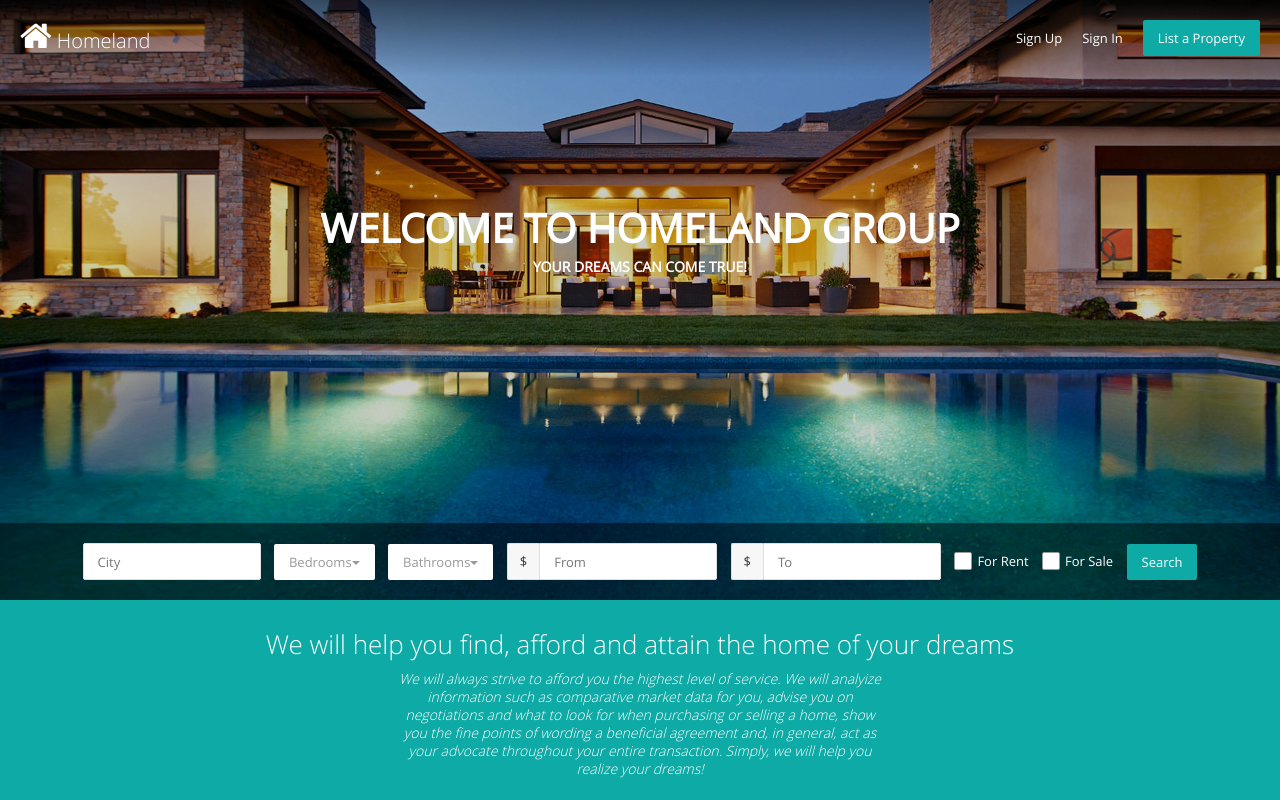
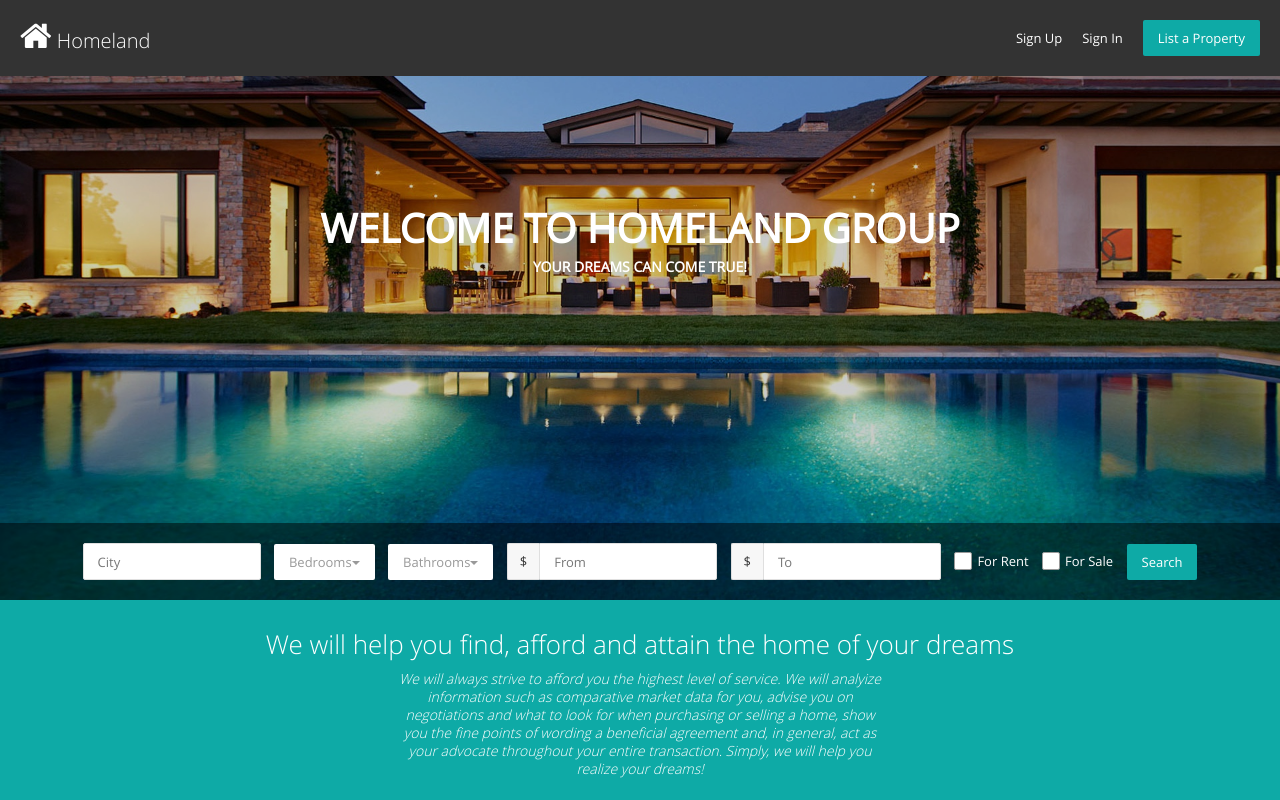
Before and after one commit to naveenshaji/homeland2, a plain HTML site: page index.html in a window 1280 px wide. Shown: the top 800 px of the page. Drawn offline with nearby package versions, Linux system fonts and the light colour scheme; some packages are replaced by stand-ins of ours.

Commit message:
Add navbar to homepage

```diff
--- a/index.html
+++ b/index.html
@@ -38,7 +38,7 @@
             <li><span></span>
             </li>
         </ul>
-        <div class="home-header">
+        <div class="home-header" style="position: fixed; background: #333;">
             <div class="home-logo osLight"><span class="fa fa-home"></span> Homeland</div>
             <a href="#" class="home-navHandler visible-xs"><span class="fa fa-bars"></span></a>
             <div class="home-nav">
```
